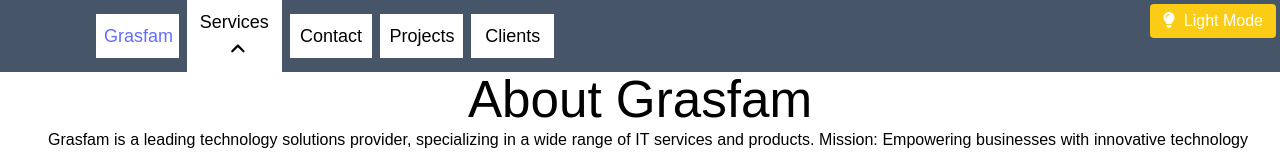
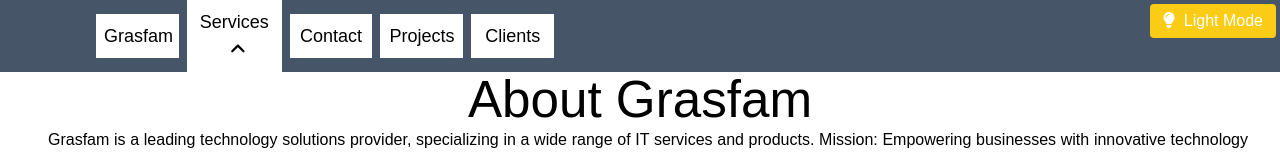
Before and after one commit to lazuardi21/GrasfamPresentation, a React (Vite) app: page / in a window 1280 px wide. Shown: the top 155 px of the page. Built offline with nearby package versions, Linux system fonts and the light colour scheme.

Commit message:
Update Grasfam default color

```diff
--- a/package.json
+++ b/package.json
@@ -32,6 +32,6 @@
     "eslint-plugin-react": "^7.32.2",
     "eslint-plugin-react-hooks": "^4.6.0",
     "eslint-plugin-react-refresh": "^0.4.3",
-    "vite": "^4.4.9"
+    "vite": "^4.5.0"
   }
 }
--- a/src/components/Navbar/Navbar.jsx
+++ b/src/components/Navbar/Navbar.jsx
@@ -213,7 +213,7 @@
                     <NavLink
                       to="/"
                       exact
-                      className={`text-lg ${linkSpacing}`}
+                      className={`text-lg ${linkTextStyles} ${linkSpacing}`}
                       activeClassName={isDarkMode ? activeLinkDarkMode : activeLinkLightMode}
                       onClick={
                         () => {
```
Also changed, not shown: 1 other file (tests, documents, lock files or other folders).
